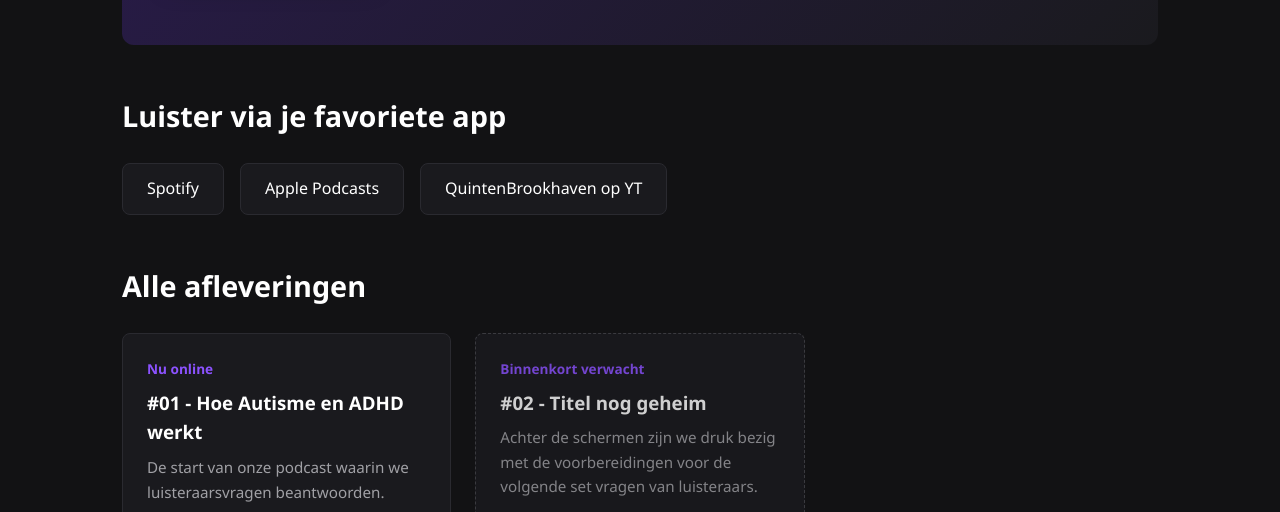
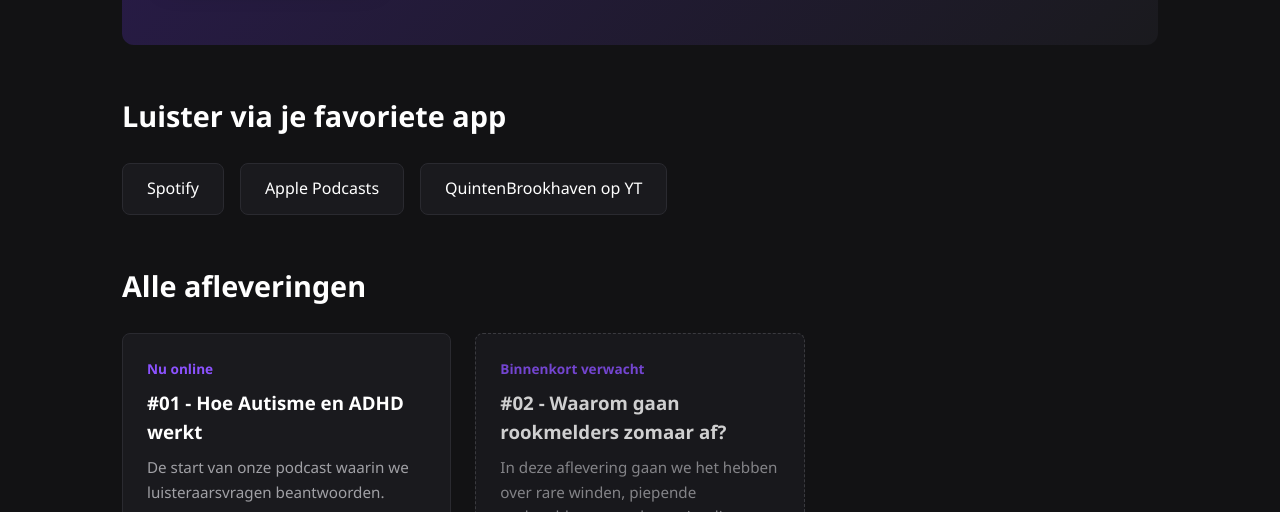
Before and after one commit to quintenmuskens-png/podcastnl, a plain HTML site: page index.html in a window 1280 px wide. Shown: the part 414-926 px from the top of the page. Drawn offline with Linux system fonts and the light colour scheme.

Commit message:
Update episode title and description in index.html

```diff
--- a/index.html
+++ b/index.html
@@ -274,8 +274,8 @@
             <div class="episode-card locked">
                 <div class="card-body">
                     <div class="card-date">Binnenkort verwacht</div>
-                    <h3>#02 - Titel nog geheim</h3>
-                    <p>Achter de schermen zijn we druk bezig met de voorbereidingen voor de volgende set vragen van luisteraars.</p>
+                    <h3>#02 - Waarom gaan rookmelders zomaar af?</h3>
+                    <p>In deze aflevering gaan we het hebben over rare winden, piepende rookmelders en andere griezelige mysteries.</p>
                     <span class="status-tag">🔒 Nog privé</span>
                 </div>
             </div>
```
